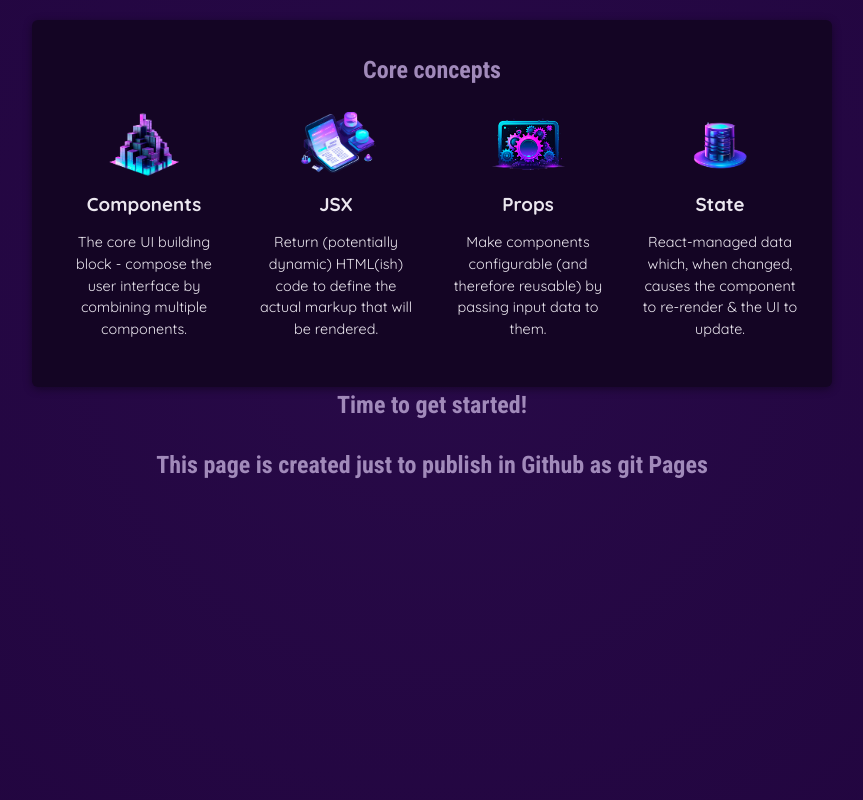
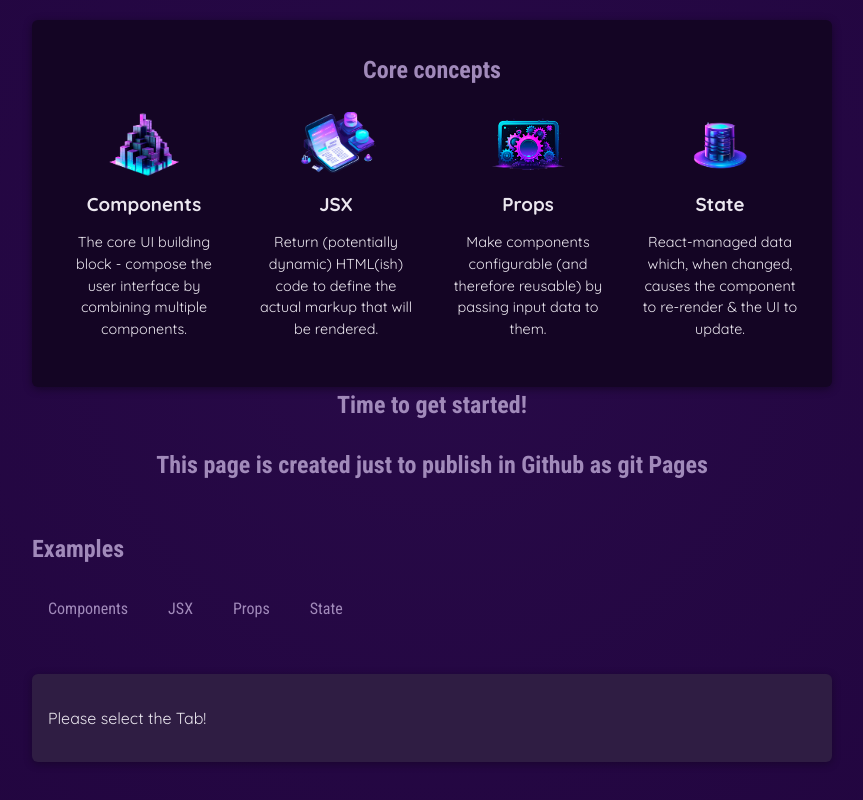
Before and after one commit to VineethKumarKvk/react-exercise, a React (Vite) app: page / in a window 1280 px wide. Shown: the part 312-1112 px from the top of the page, without its empty margins (208-1071 px from the left). Built offline with nearby package versions, Linux system fonts and the light colour scheme.

Commit message:
Fourth commit

```diff
--- a/src/App.jsx
+++ b/src/App.jsx
@@ -3,8 +3,27 @@
 import Header from './components/Header/Header.jsx'
 import CoreConcept from './components/CoreConcepts.jsx';
 import {CORE_CONCEPTS} from './data.js'
+import {EXAMPLES} from './data.js'
+import TabButton from './components/TabButton.jsx';
+import {useState} from 'react';
+
 
 function App() {
+  const [tabContent,setTabContent] = useState();
+
+  function clickHandler(buttonName) {
+    setTabContent(buttonName)
+  }
+  let tabInformation = <p>Please select the Tab!</p>
+  if(tabContent) {
+    tabInformation = <div>
+    <h3>{EXAMPLES[tabContent].title}</h3>
+    <p>{EXAMPLES[tabContent].description}</p>
+    <pre>
+    <code>{EXAMPLES[tabContent].code}</code>
+    </pre>
+    </div>
+  }
   return (
     <div>
       <Header />
@@ -23,6 +42,19 @@
         </section>
         <h2>Time to get started!</h2>
         <h2>This page is created just to publish in Github as git Pages</h2>
+        <section id="examples">
+          <h2>Examples</h2>
+          <menu>
+            <TabButton onSelect={() => clickHandler('components')}>Components</TabButton>
+            <TabButton onSelect={() => clickHandler('jsx')}>JSX</TabButton>
+            <TabButton onSelect={() => clickHandler('props')}>Props</TabButton>
+            <TabButton onSelect={() => clickHandler('state')}>State</TabButton>
+          </menu>
+        </section>
+        <div id="tab-content">
+          {tabInformation}
+        </div>
+
       </main>
     </div>
   );
--- /dev/null
+++ b/src/components/TabButton.jsx
@@ -0,0 +1,5 @@
+export default function TabButton({children,onSelect}) {
+    return(
+        <button onClick={onSelect}>{children}</button>
+    );
+}
--- a/src/data.js
+++ b/src/data.js
@@ -29,3 +29,54 @@
       'React-managed data which, when changed, causes the component to re-render & the UI to update.',
   },
 ];
+
+export const EXAMPLES = {
+  components: {
+    title: 'Components',
+    description:
+      'Components are the building blocks of React applications. A component is a self-contained module (HTML + optional CSS + JS) that renders some output.',
+    code: `
+function Welcome() {
+  return <h1>Hello, World!</h1>;
+}`,
+  },
+  jsx: {
+    title: 'JSX',
+    description:
+      'JSX is a syntax extension to JavaScript. It is similar to a template language, but it has full power of JavaScript (e.g., it may output dynamic content).',
+    code: `
+<div>
+  <h1>Welcome {userName}</h1>
+  <p>Time to learn React!</p>
+</div>`,
+  },
+  props: {
+    title: 'Props',
+    description:
+      'Components accept arbitrary inputs called props. They are like function arguments.',
+    code: `
+function Welcome(props) {
+  return <h1>Hello, {props.name}</h1>;
+}`,
+  },
+  state: {
+    title: 'State',
+    description:
+      'State allows React components to change their output over time in response to user actions, network responses, and anything else.',
+    code: `
+function Counter() {
+  const [isVisible, setIsVisible] = useState(false);
+
+  function handleClick() {
+    setIsVisible(true);
+  }
+
+  return (
+    <div>
+      <button onClick={handleClick}>Show Details</button>
+      {isVisible && <p>Amazing details!</p>}
+    </div>
+  );
+}`,
+  },
+};
```
